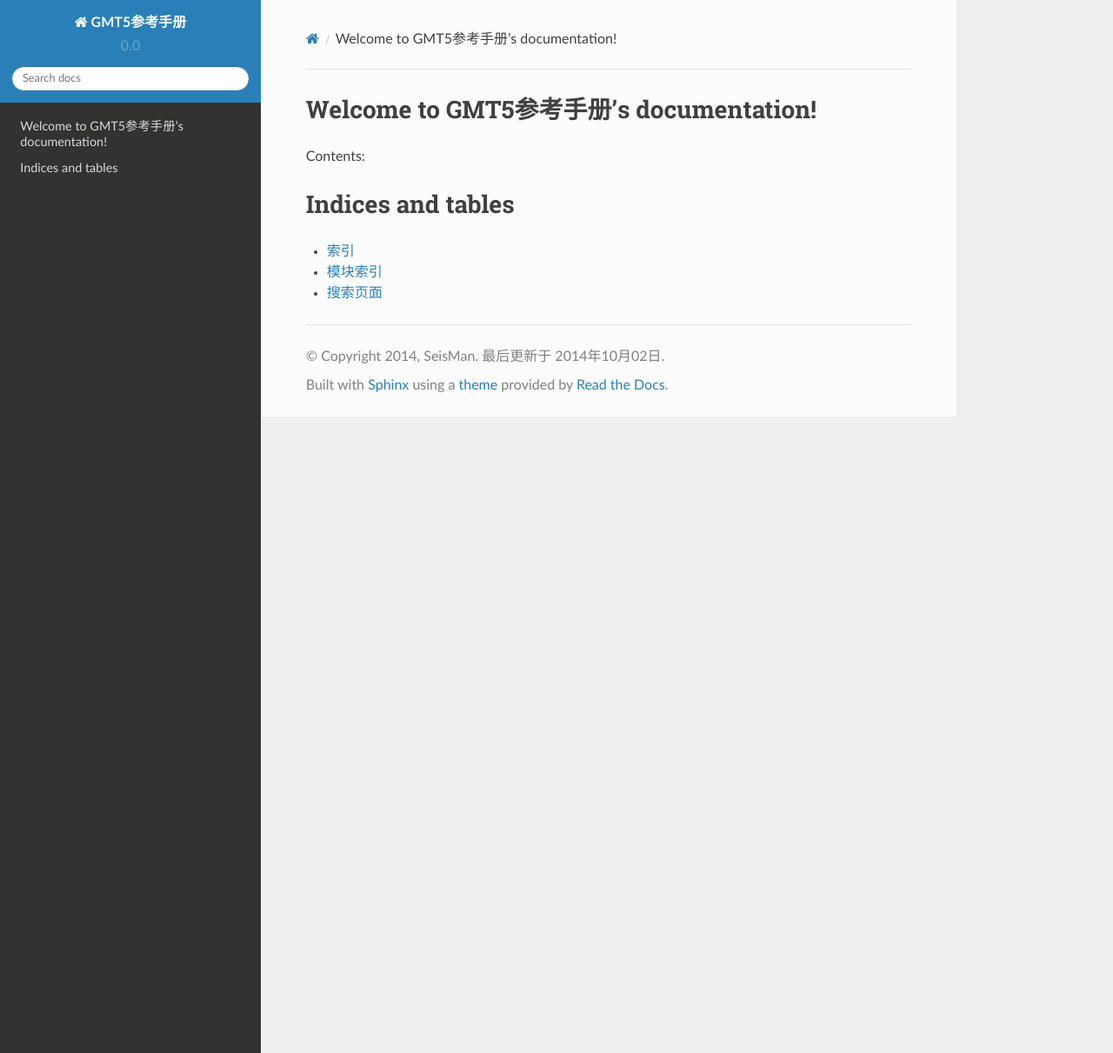
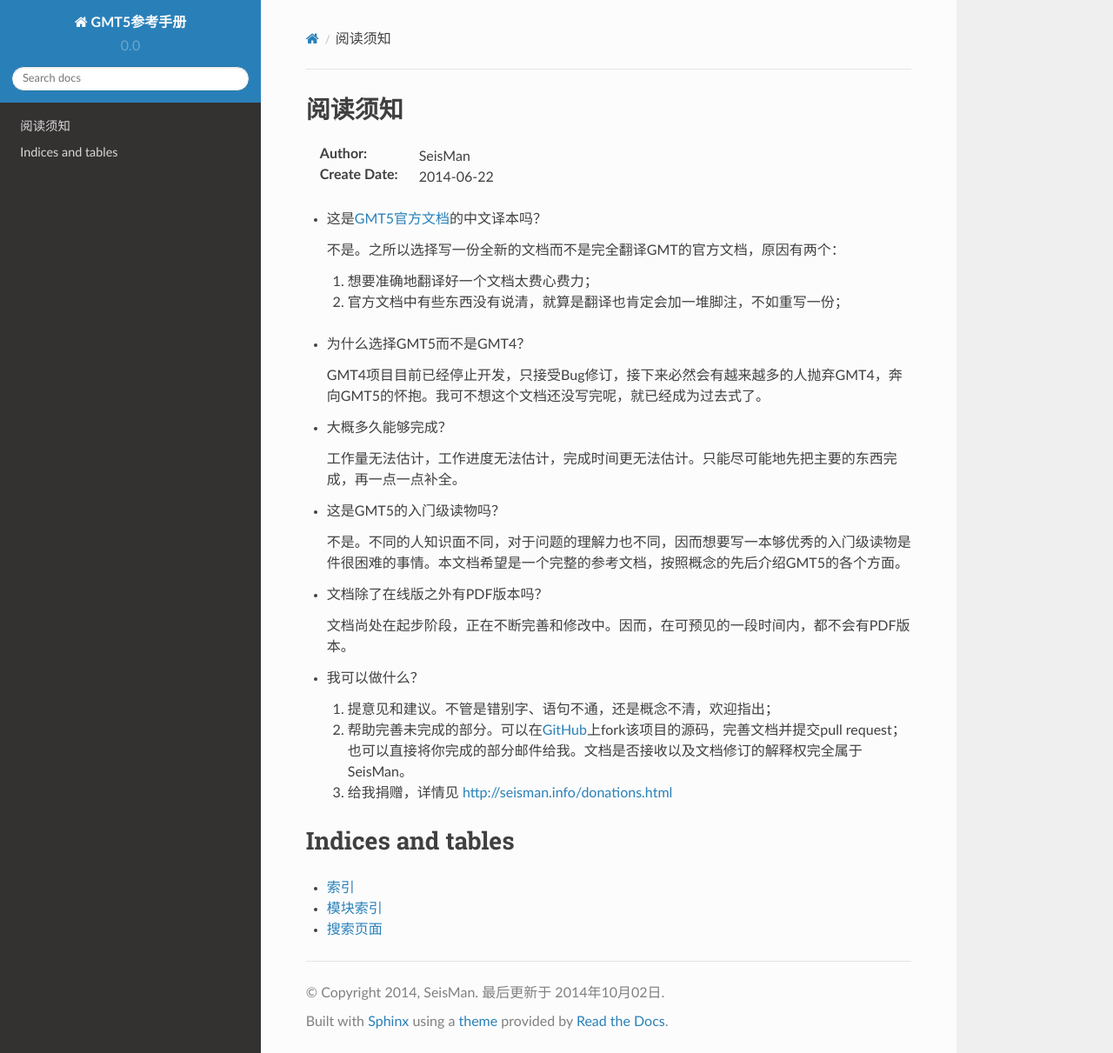
Before and after one commit to seisman/GMT5_Docs, a Sphinx documentation site: the page built from source/index.rst, in a window 1280 px wide and 1211 px high. Shown: the whole window at 87% size. Built offline with Sphinx 7.4.7 and the Read the Docs theme 2.0.0, drawn with Linux system fonts in a browser that asks for light colours.

Commit message:
update index

```diff
--- a/source/index.rst
+++ b/source/index.rst
@@ -1,17 +1,41 @@
-.. GMT5参考手册 documentation master file, created by
-   sphinx-quickstart on Sun Sep 14 19:52:21 2014.
-   You can adapt this file completely to your liking, but it should at least
-   contain the root `toctree` directive.
+阅读须知
+========
 
-Welcome to GMT5参考手册's documentation!
-========================================
-
-Contents:
+:Author: SeisMan
+:Create Date: 2014-06-22
 
 .. toctree::
-   :maxdepth: 2
+   :maxdepth: 3
+   :hidden:
 
+-  这是\ `GMT5官方文档 <http://gmt.soest.hawaii.edu/doc/latest/index.html>`_\ 的中文译本吗？
 
+   不是。之所以选择写一份全新的文档而不是完全翻译GMT的官方文档，原因有两个：
+
+   #. 想要准确地翻译好一个文档太费心费力；
+   #. 官方文档中有些东西没有说清，就算是翻译也肯定会加一堆脚注，不如重写一份；
+
+-  为什么选择GMT5而不是GMT4？
+
+   GMT4项目目前已经停止开发，只接受Bug修订，接下来必然会有越来越多的人抛弃GMT4，奔向GMT5的怀抱。我可不想这个文档还没写完呢，就已经成为过去式了。
+
+-  大概多久能够完成？
+
+   工作量无法估计，工作进度无法估计，完成时间更无法估计。只能尽可能地先把主要的东西完成，再一点一点补全。
+
+-  这是GMT5的入门级读物吗？
+
+   不是。不同的人知识面不同，对于问题的理解力也不同，因而想要写一本够优秀的入门级读物是件很困难的事情。本文档希望是一个完整的参考文档，按照概念的先后介绍GMT5的各个方面。
+
+-  文档除了在线版之外有PDF版本吗？
+
+   文档尚处在起步阶段，正在不断完善和修改中。因而，在可预见的一段时间内，都不会有PDF版本。
+
+-  我可以做什么？
+
+   #. 提意见和建议。不管是错别字、语句不通，还是概念不清，欢迎指出；
+   #. 帮助完善未完成的部分。可以在\ `GitHub <https://github.com/seisman/GMT5_Docs>`_\ 上fork该项目的源码，完善文档并提交pull request；也可以直接将你完成的部分邮件给我。文档是否接收以及文档修订的解释权完全属于SeisMan。
+   #. 给我捐赠，详情见 http://seisman.info/donations.html
 
 Indices and tables
 ==================
```
